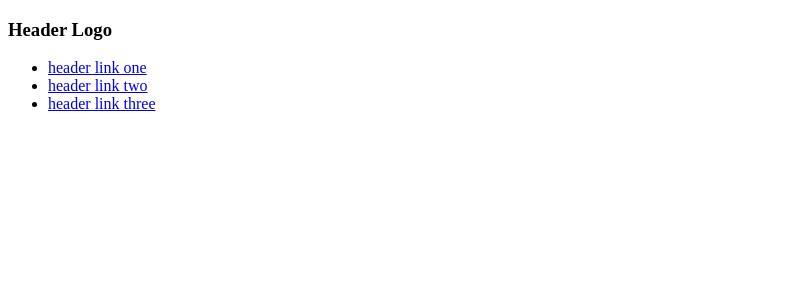
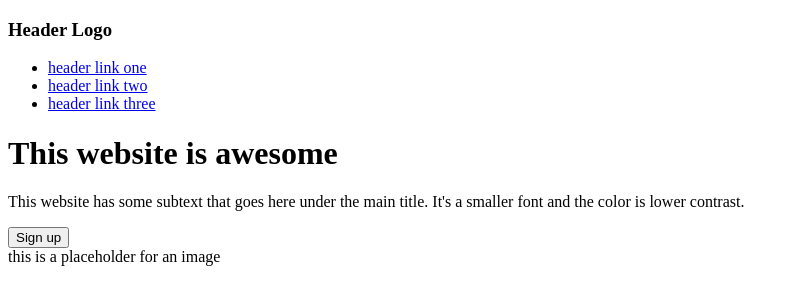
Before and after one commit to jenniferlworthington/top_landing-page, a plain HTML site: page index.html in a window 1280 px wide. Shown: the whole page, without its empty margins (0-794 px from the left). Drawn offline with Linux system fonts and the light colour scheme.

Commit message:
Insert intro filler content in index.html

```diff
--- a/index.html
+++ b/index.html
@@ -27,6 +27,16 @@
 
       <div class="intro">
 
+        <div class="intro-left">
+          <h1>This website is awesome</h1>
+          <p>This website has some subtext that goes here under the main title. It's a smaller font and the color is lower contrast.</p>
+          <button>Sign up</button>
+        </div>
+
+        <div class="intro-img">
+          this is a placeholder for an image
+        </div>
+
       </div>
 
     </header>
```
